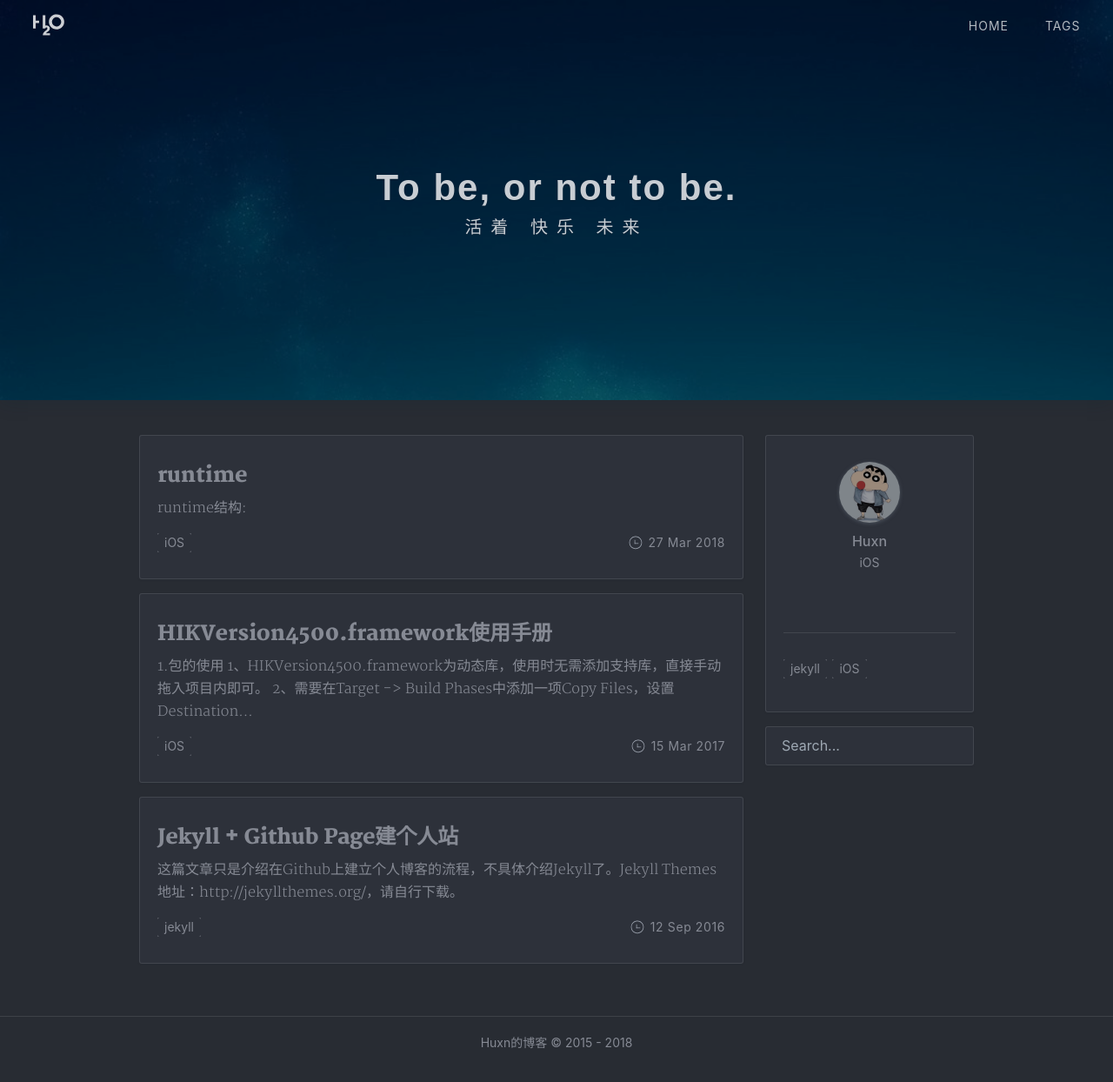
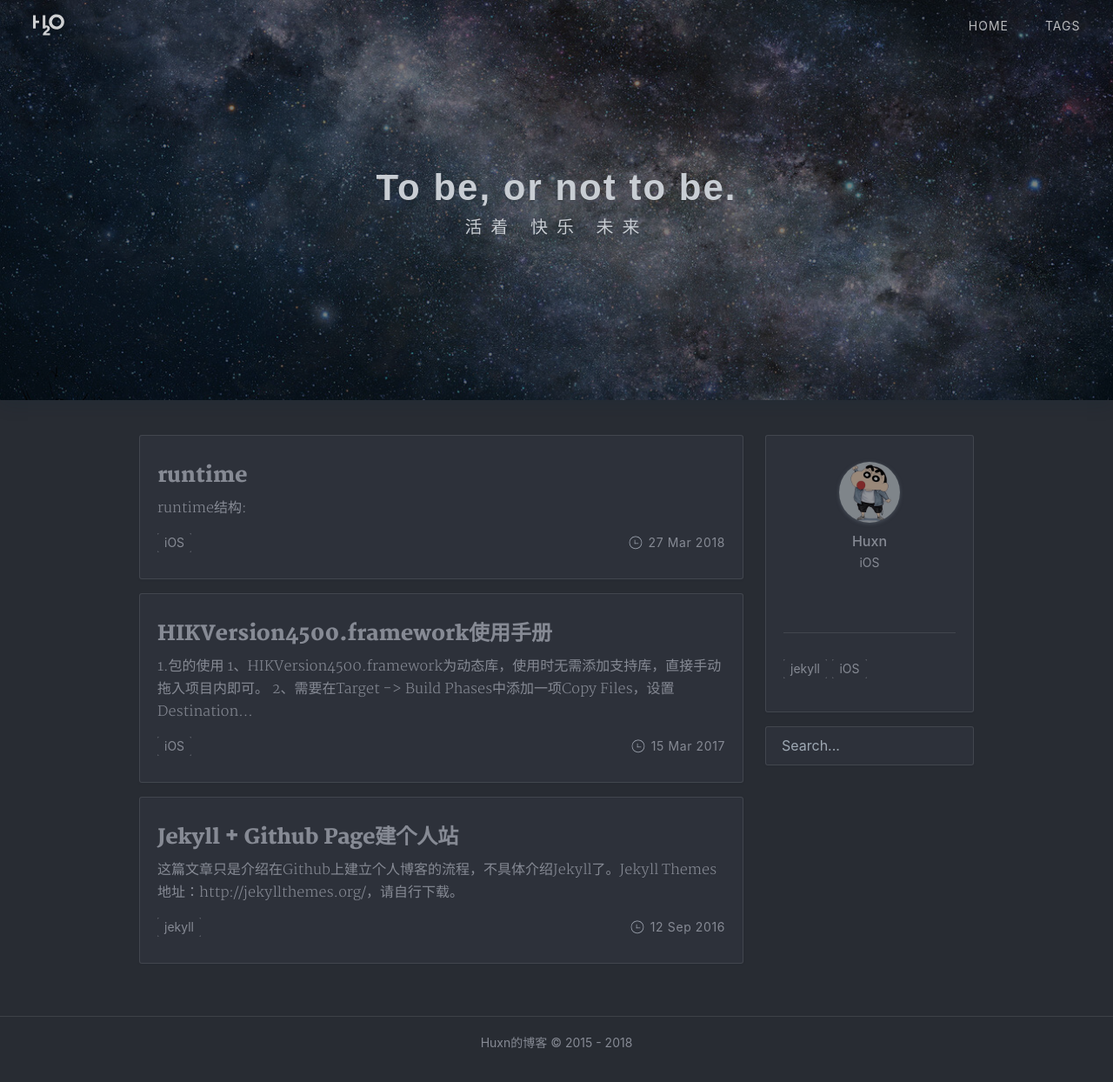
Before and after one commit to ToTankHX/ToTankHX.github.io, a Jekyll site: the page built from index.html, in a window 1280 px wide and 1249 px high. Shown: the top 1244 px of the window at 87% size. Built offline with Jekyll 4.4.1, drawn with Linux system fonts in a browser that asks for light colours; nearby versions of some CDN libraries; the list of posts is cut into pages by our own code; a style sheet for code colours, icons or effects is not loaded.

Commit message:
change index.html background images

```diff
--- a/index.html
+++ b/index.html
@@ -2,7 +2,7 @@
 layout: default
 home-title: To be, or not to be.
 description: 活着 快乐 未来
-header-img: assets/img/star-1.jpg
+header-img: assets/img/starry-sky.jpg
 ---
 
 {% include header.html %}
```
Also changed, not shown: assets/img/star-1.jpg (deleted), assets/img/star-2.jpg (deleted), assets/img/starry-sky.jpg.
